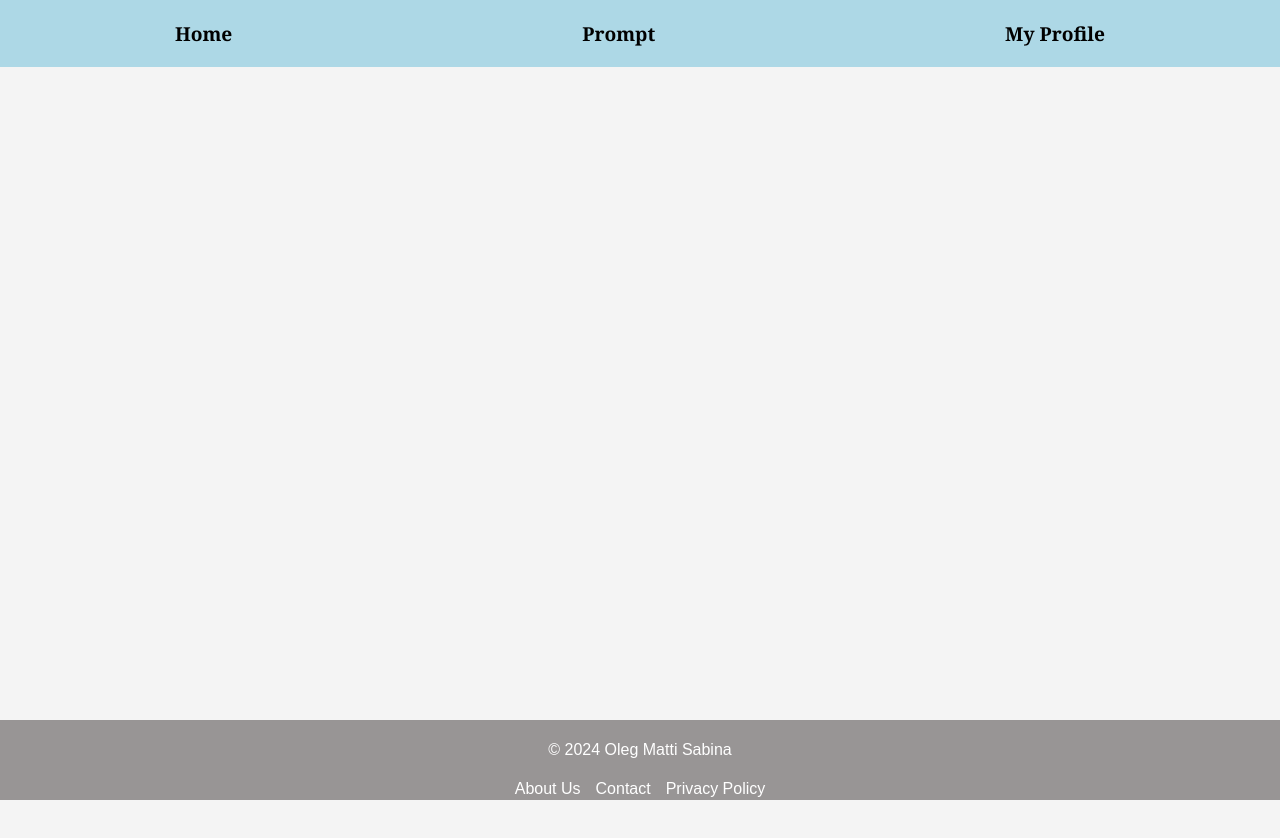
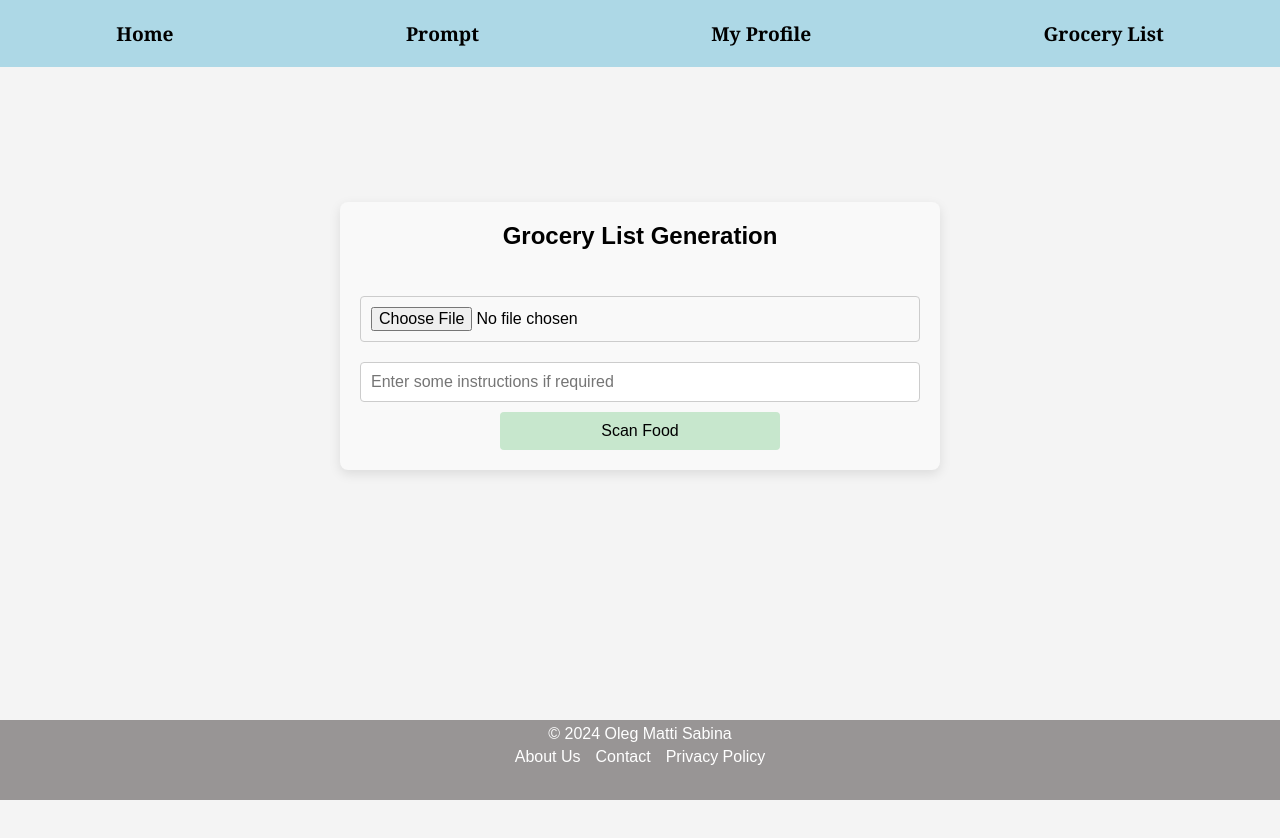
Before and after one commit to Knights-of-the-Round-Table-CSP/MealPlanner, a React (Create React App) app in the folder frontend/: page /groceryList in a window 1280 px wide. Shown: the top 838 px of the page. After the commit the page ends 800 px from the top, so only its background shows below. Built offline with nearby package versions, Linux system fonts and the light colour scheme.

Commit message:
frontend iteration 1_5
To check for a successful image upload, I used mock axiospost.

this link will be useful I guess

https://mamuncseru.medium.com/food-scan-fun-with-google-gemini-building-your-food-recognition-app-e3f919fa1c79

```diff
--- a/frontend/src/App.js
+++ b/frontend/src/App.js
@@ -9,6 +9,7 @@ import RecipePage from './components/RecipePage';
 import NavBar from './components/NavBar';
 import UserProfile from './components/UserProfilePage';
 import Footer from './components/Footer';
+import GroceryListGenerator from './components/GroceryList';
 
 function App() {
   return (
@@ -23,6 +24,7 @@ function App() {
         <Route path="/prompt/:userId" element={<PromptPage />} />
         <Route path="/recipe/:recipeId" element={<RecipePage />} />
         <Route path="/userProfile/:userId" element={<UserProfile />} /> {/* User profile with dynamic ID */}
+        <Route path="/groceryList" element={<GroceryListGenerator />} />
       </Routes>
     </UserProvider>
   );
--- /dev/null
+++ b/frontend/src/components/GroceryList.js
@@ -0,0 +1,84 @@
+import React, { useState } from 'react';
+import '../static/groceryList.css';
+
+async function mockAxiosPost(url, data, config) {
+    return new Promise((resolve, reject) => {
+        setTimeout(() => {
+            resolve({ data: { response: "Mocked food scan response based on prompt: " + data.get("input_prompt") } });
+        }, 500);
+    });
+}
+
+function GroceryListGenerator() {
+    const [selectedFile, setSelectedFile] = useState(null);
+    const [prompt, setPrompt] = useState("");
+    const [response, setResponse] = useState("");
+    const [error, setError] = useState(""); // Track form validation errors
+
+    const handleFileChange = (e) => {
+        setSelectedFile(e.target.files[0]);
+    };
+
+    const handlePromptChange = (e) => {
+        setPrompt(e.target.value);
+    };
+
+    const handleSubmit = async () => {
+        // Clear previous errors
+        setError("");
+
+        if (!selectedFile) {
+            setError("Please provide an image.");
+            return; // Do not proceed if no image is provided
+        }
+
+        const formData = new FormData();
+        formData.append("uploaded_file", selectedFile);
+        formData.append("input_prompt", prompt); // Prompt can be empty, so no validation for it
+
+        try {
+            // Simulate the network request with mock data
+            const result = await mockAxiosPost("http://127.0.0.1:8000/scan-food/", formData);
+            setResponse(result.data.response); // Update the response with the mock result
+            // Reset the state so the user can input new data
+            setSelectedFile(null); // Clear the file input
+            setPrompt(""); // Clear the prompt input
+        } catch (error) {
+            console.error("Error scanning food:", error);
+            setResponse("An error occurred.");
+        }
+    };
+
+    return (
+        <div className='groceryListContainer'>
+            <h2>Grocery List Generation</h2>
+            <br /><br />
+            <input
+                type="file"
+                onChange={handleFileChange}
+                accept="image/*"
+                key={selectedFile ? selectedFile.name : ""}
+            />
+            <input
+                type="text"
+                placeholder="Enter some instructions if required"
+                value={prompt}
+                onChange={handlePromptChange}
+            />
+            <button onClick={handleSubmit}>Scan Food</button>
+
+            {/* Display error message if image is missing */}
+            {error && <div style={{ color: 'red', marginTop: '10px' }}>{error}</div>}
+
+            {response && (
+                <div>
+                    <br /><br />
+                    <h2>Grocery List</h2>
+                    <p>{response}</p>
+                </div>
+            )}
+        </div>
+    );
+}
+
+export default GroceryListGenerator;
--- a/frontend/src/components/NavBar.js
+++ b/frontend/src/components/NavBar.js
@@ -12,6 +12,7 @@ const NavBar = () => {
                 <li><Link to="/">Home</Link></li>
                 <li><Link to={`/prompt/${userId}`}>Prompt</Link></li>
                 <li><Link to={`/userProfile/${userId}`}>My Profile</Link></li>
+                <li><Link to={`/groceryList`}>Grocery List</Link></li>
             </ul>
         </nav>
     );
--- /dev/null
+++ b/frontend/src/static/groceryList.css
@@ -0,0 +1,49 @@
+/* Apply some basic reset */
+* {
+    margin: 0;
+    padding: 0;
+    box-sizing: border-box;
+}
+
+/* This ensures the container is full-screen */
+body, html {
+    height: 100%;
+    display: flex;
+    justify-content: center;
+    align-items: center;
+    font-family: Arial, sans-serif;
+}
+
+/* Main container styling */
+.groceryListContainer {
+    width: 100%;
+    max-width: 600px; /* Restrict the container's width to avoid stretching too much */
+    padding: 20px;
+    background-color: #f9f9f9;
+    border-radius: 8px;
+    box-shadow: 0px 4px 12px rgba(0, 0, 0, 0.1);
+    text-align: center; /* Center the text */
+}
+
+/* Styling for the inputs and button */
+.groceryListContainer input {
+    width: 100%;
+    padding: 10px;
+    margin: 10px 0;
+    border: 1px solid #ccc;
+    border-radius: 4px;
+    font-size: 16px;
+}
+
+
+
+/* Styling for the result section */
+.groceryListContainer h3 {
+    margin-top: 20px;
+    color: #333;
+}
+
+.groceryListContainer p {
+    font-size: 16px;
+    color: #555;
+}
```
Also changed, not shown: 1 other file (tests, documents, lock files or other folders).
